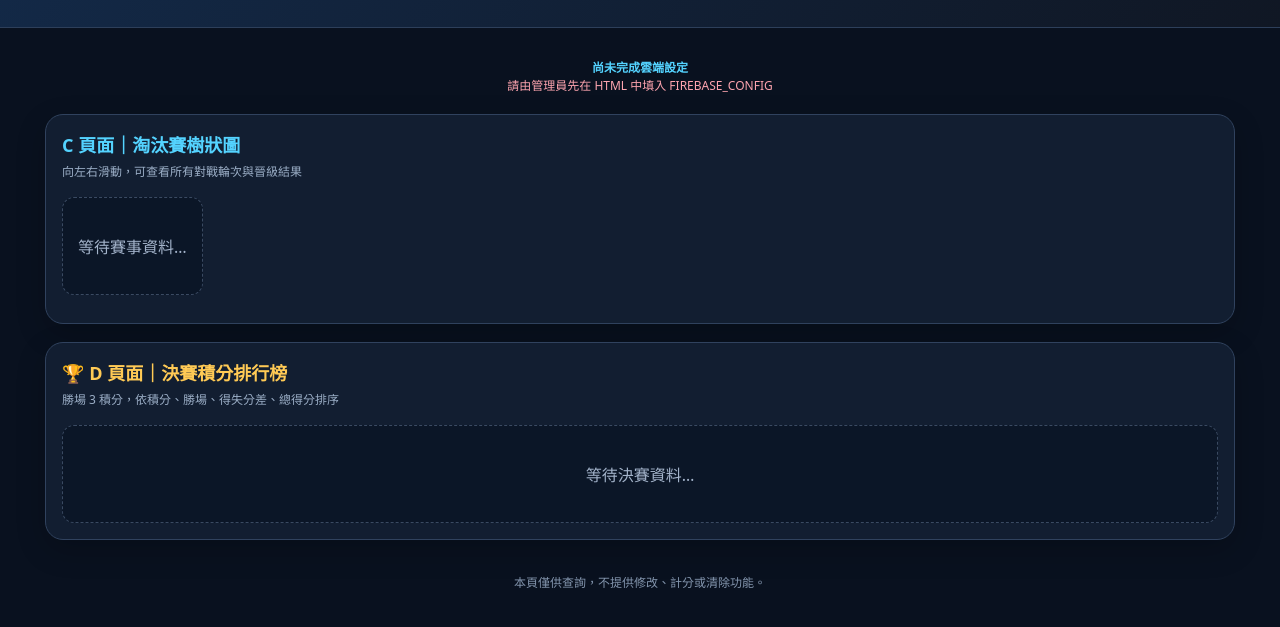
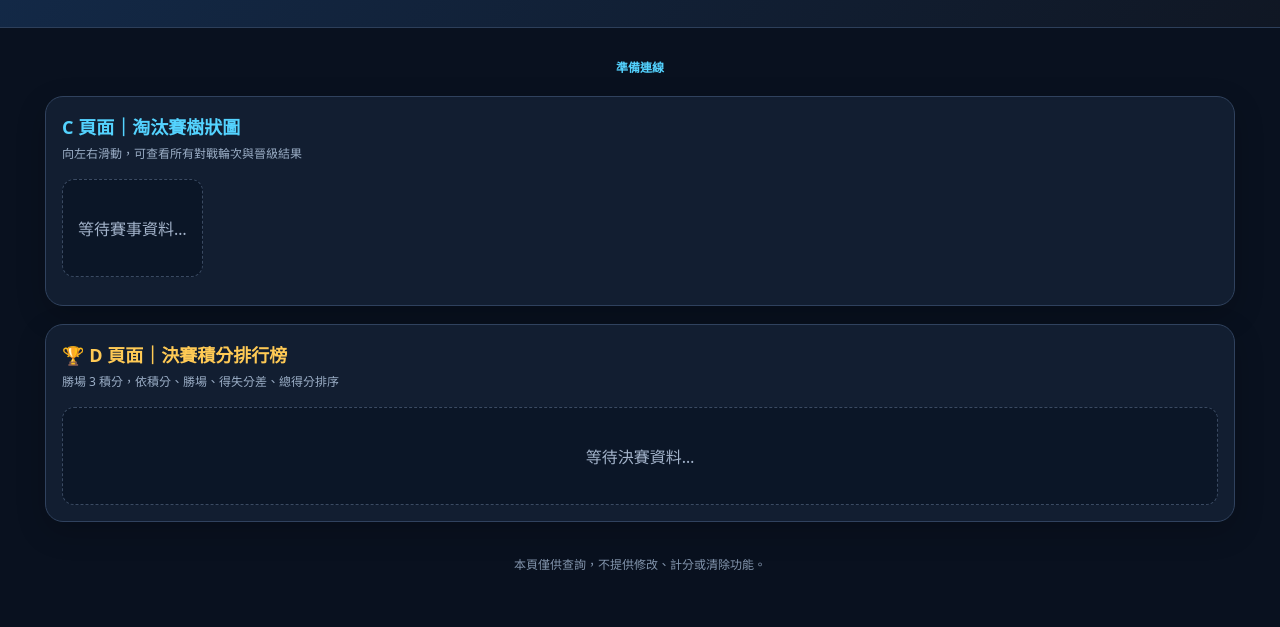
Before and after one commit to chiayiou56-lab/Beytools, a plain HTML site: page beyblade-live.html in a window 1280 px wide. Shown: the part 149-776 px from the top of the page. Drawn offline with Linux system fonts and the light colour scheme; no server answers.

Commit message:
Update beyblade-live.html

```diff
--- a/beyblade-live.html
+++ b/beyblade-live.html
@@ -3,7 +3,16 @@
 </style></head><body><header><small>BEYBLADE X TOURNAMENT</small><h1>賽事即時查詢</h1><p>淘汰賽對戰樹狀圖・決賽積分排行榜</p></header><main><div class="status"><b id="state">準備連線</b> <span id="time"></span><div id="error"></div></div><section class="panel"><h2>C 頁面｜淘汰賽樹狀圖</h2><p class="sub">向左右滑動，可查看所有對戰輪次與晉級結果</p><div class="scroll"><div class="bracket" id="bracket"><div class="empty">等待賽事資料…</div></div></div></section><section class="panel"><h2>🏆 D 頁面｜決賽積分排行榜</h2><p class="sub">勝場 3 積分，依積分、勝場、得失分差、總得分排序</p><div id="leaderboard" class="empty">等待決賽資料…</div></section><footer>本頁僅供查詢，不提供修改、計分或清除功能。</footer></main><script>
 // 管理員部署前：請把管理後台「雲端設定」中的 Firebase JSON 貼在下方。
 // Firebase 網頁設定不是密碼；真正的資料安全由 Firebase Database Rules 控制。
-const FIREBASE_CONFIG = null;
+const FIREBASE_CONFIG = {
+  "apiKey": "AIzaSyC--ACJtcLYPDukAiUFb5Ew1KLacynti7g",
+  "authDomain": "fir-config-276df.firebaseapp.com",
+  "projectId": "fir-config-276df",
+  "storageBucket": "fir-config-276df.appspot.com",
+  "messagingSenderId": "668262487593",
+  "appId": "1:668262487593:web:4469c185f7c625cde12e38",
+  "measurementId": "G-S32FYB9P9J",
+  "databaseURL": "https://fir-config-276df-default-rtdb.asia-southeast1.firebasedatabase.app"
+};
 // 例如：const FIREBASE_CONFIG = {"apiKey":"...","authDomain":"...","databaseURL":"...","projectId":"...","appId":"..."};
 const DATA_PATH = 'beybladeTournamentData';
 const $=id=>document.getElementById(id);
```
